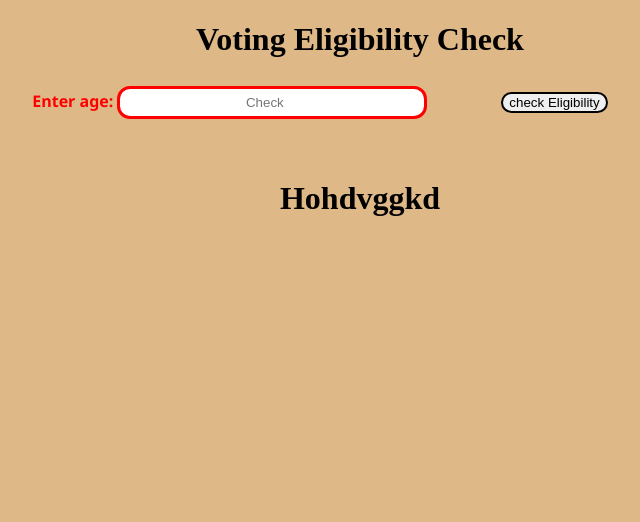
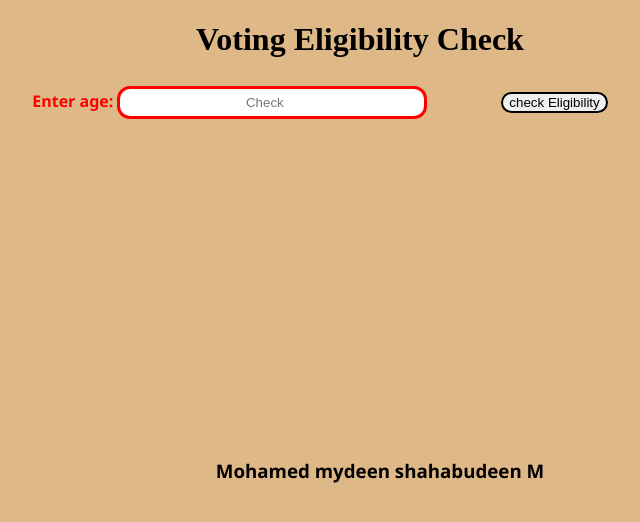
Before and after one commit to M-Mohamed-Mydeen-Shahabudeen/Voting-Eligible, a plain HTML site: page index.html in a window 1280 px wide. Shown: the whole page, without its empty margins (280-920 px from the left). Drawn offline with Linux system fonts and the light colour scheme.

Commit message:
Update index.html

```diff
--- a/index.html
+++ b/index.html
@@ -19,7 +19,7 @@
     <button onclick="checkEligibility()">check Eligibility</button>
     <h1 id="result"></h1>
     <br>
-    <h1>Hohdvggkd</h1>
+   <h3 class="n">Mohamed mydeen shahabudeen M</h3>
 </center>
 </body>
 </html>
```
